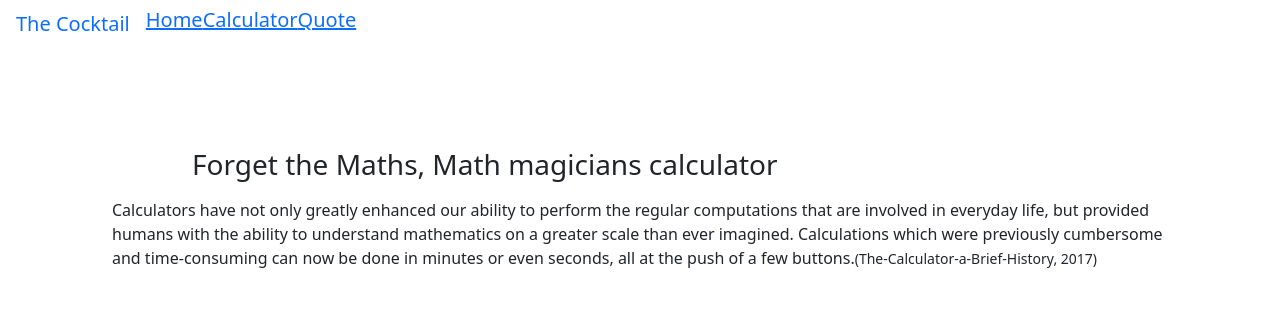
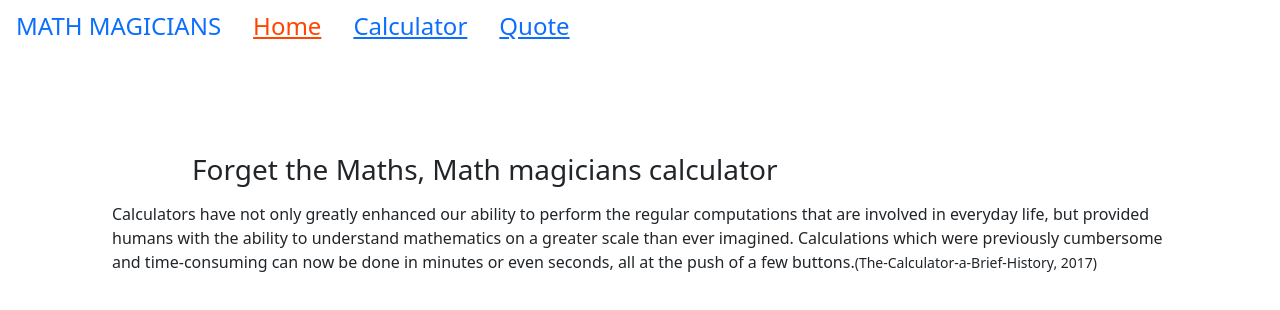
Before and after one commit to Rocio01/math-magicians-app, a React (Create React App) app: page /home in a window 1280 px wide. Shown: the top 310 px of the page. Built offline with nearby package versions, Linux system fonts and the light colour scheme.

Commit message:
Add activeClassName in Navbar

```diff
--- a/src/App.css
+++ b/src/App.css
@@ -27,3 +27,8 @@
 button {
   border: 1px solid rgb(197, 197, 197);
 }
+
+.active-link {
+  color: orangered;
+  text-decoration: underline;
+}
--- a/src/components/Navbar.js
+++ b/src/components/Navbar.js
@@ -22,15 +22,15 @@ const Navbar = () => {
   return (
     <ul className="nav md-tabs light-blue lighten-1 mx-0 mb-0 mt-1 nav">
       <li className="nav-item">
-        <h5 className="nav-link active title">
-          The Cocktail
-        </h5>
+        <h4 className="nav-link title">
+          MATH MAGICIANS
+        </h4>
       </li>
       {links.map((link) => (
-        <li className="nav-item mt-1 " key={link.id}>
-          <h5>
-            <NavLink to={link.path}>{link.text}</NavLink>
-          </h5>
+        <li className="nav-item " key={link.id}>
+          <h4 className="nav-link">
+            <NavLink to={link.path} activeClassName="active-link" exact>{link.text}</NavLink>
+          </h4>
         </li>
       ))}
 
```
